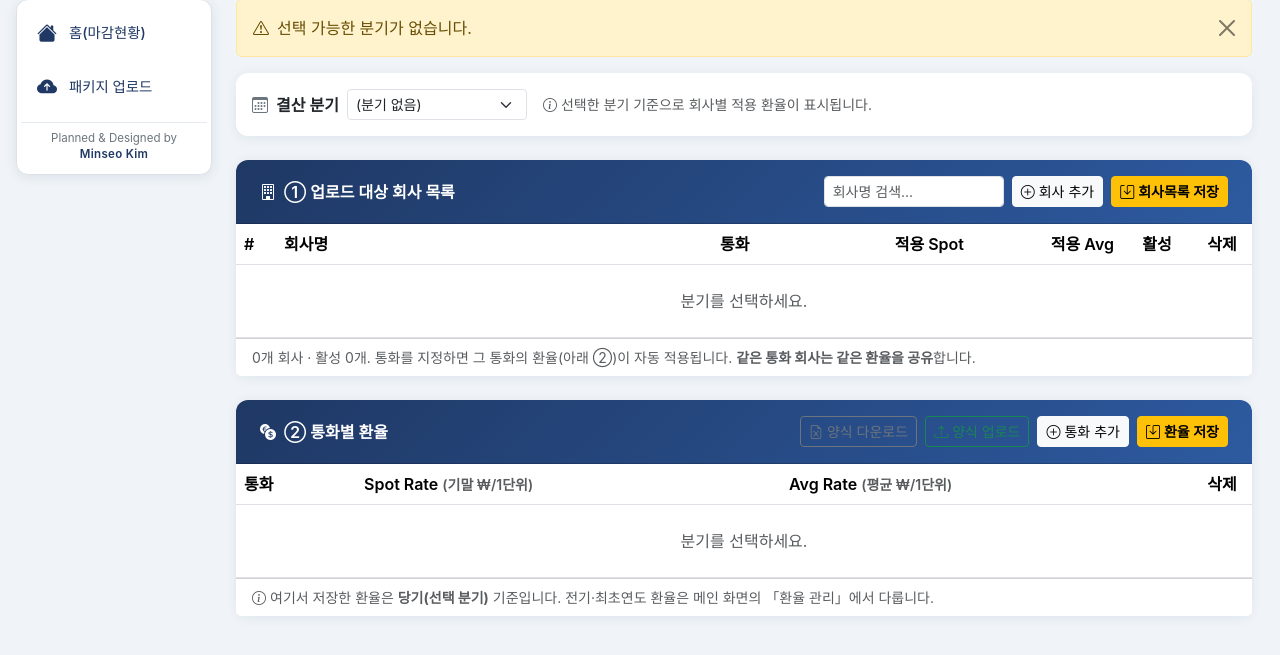
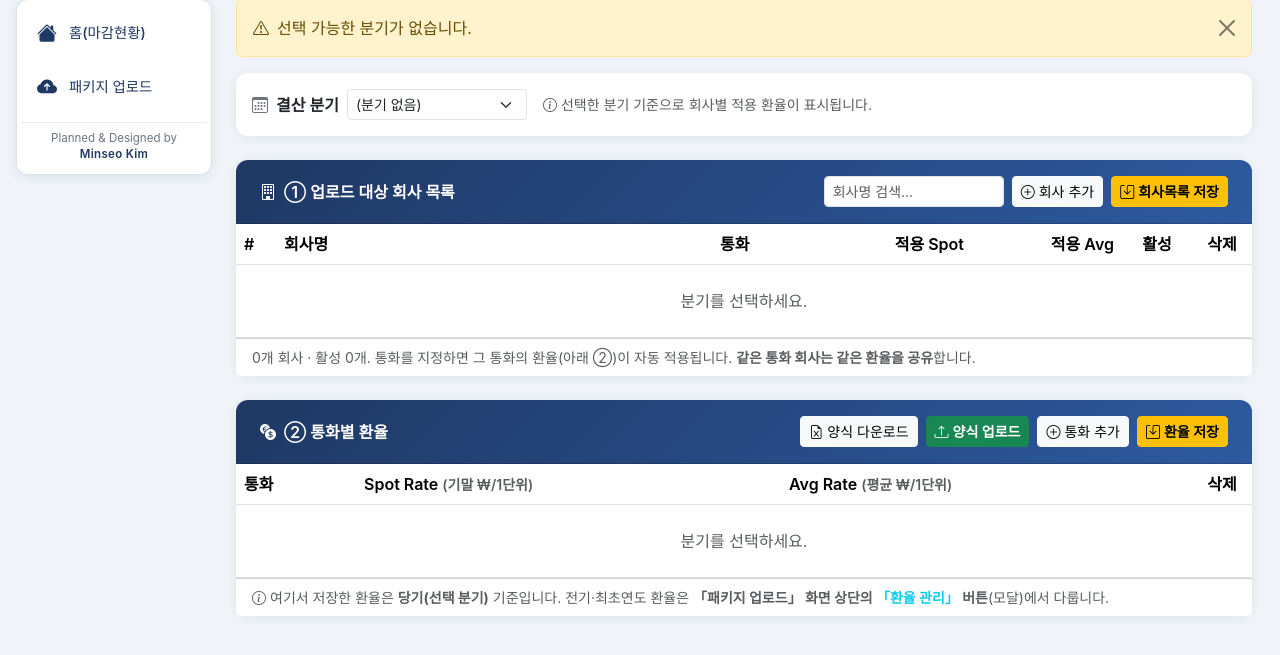
Before and after one commit to minseokim-saea/consol, a Flask app: template templates/admin_company_master.html in a window 1280 px wide. Shown: the part 81-736 px from the top of the page. Run offline with Flask 3, Linux system fonts and the light colour scheme; the template is opened without the code that fills it, so the values that code supplies are empty; some libraries are stand-ins or nearby versions; some web fonts are replaced.

Commit message:
문구 수정 및 버튼 색깔 수정

```diff
--- a/templates/admin_company_master.html
+++ b/templates/admin_company_master.html
@@ -92,8 +92,8 @@
     <div class="card-header d-flex align-items-center justify-content-between gap-2 flex-wrap">
       <span><i class="bi bi-currency-exchange me-2"></i>② 통화별 환율 <small class="opacity-75" id="ratePeriodLabel"></small></span>
       <div class="d-flex gap-2 flex-wrap">
-        <button type="button" class="btn btn-sm btn-outline-secondary" id="fxTemplateBtn" title="환율 일괄 업로드용 엑셀 양식을 다운로드합니다"><i class="bi bi-file-earmark-excel me-1"></i>양식 다운로드</button>
-        <button type="button" class="btn btn-sm btn-outline-success" id="fxUploadBtn" title="원래 양식(엑셀)으로 당기 환율을 일괄 업로드합니다"><i class="bi bi-upload me-1"></i>양식 업로드</button>
+        <button type="button" class="btn btn-sm btn-light" id="fxTemplateBtn" title="환율 일괄 업로드용 엑셀 양식을 다운로드합니다"><i class="bi bi-file-earmark-excel me-1"></i>양식 다운로드</button>
+        <button type="button" class="btn btn-sm btn-success fw-semibold" id="fxUploadBtn" title="원래 양식(엑셀)으로 당기 환율을 일괄 업로드합니다"><i class="bi bi-upload me-1"></i>양식 업로드</button>
         <input type="file" id="fxUploadInput" class="d-none" accept=".xlsx,.xls,.xlsm">
         <button type="button" class="btn btn-sm btn-light" id="addCurrencyBtn"><i class="bi bi-plus-circle me-1"></i>통화 추가</button>
         <button type="button" class="btn btn-sm btn-warning fw-semibold" id="saveRatesBtn"><i class="bi bi-save me-1"></i>환율 저장</button>
@@ -117,7 +117,7 @@
       </div>
     </div>
     <div class="card-footer bg-white small text-muted">
-      <i class="bi bi-info-circle me-1"></i>여기서 저장한 환율은 <strong>당기(선택 분기)</strong> 기준입니다. 전기·최초연도 환율은 메인 화면의 「환율 관리」에서 다룹니다.
+      <i class="bi bi-info-circle me-1"></i>여기서 저장한 환율은 <strong>당기(선택 분기)</strong> 기준입니다. 전기·최초연도 환율은 <strong>「패키지 업로드」 화면 상단의 <span class="text-info">「환율 관리」</span> 버튼</strong>(모달)에서 다룹니다.
     </div>
   </div>
 
```
